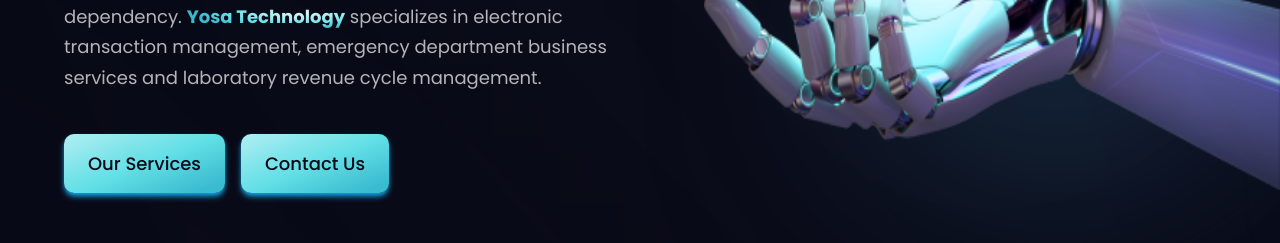
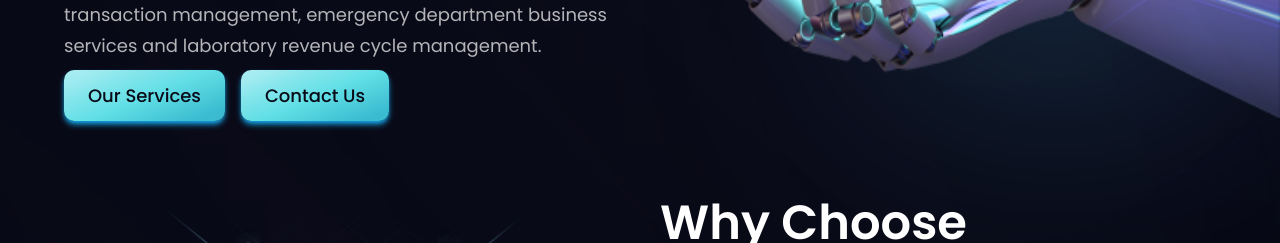
Before and after one commit to ankitmalik84/YosaTechnology, a React (Vite) app: page / in a window 1280 px wide. Shown: the part 506-749 px from the top of the page. Built offline with nearby package versions, Linux system fonts and the light colour scheme.

Commit message:
Changes to be committed:

```diff
--- a/src/components/Button.jsx
+++ b/src/components/Button.jsx
@@ -8,7 +8,7 @@ const Button = ({ styles, text, link }) => (
     href={link}
     target="_blank"
     type="button"
-    className={`py-4 px-6 font-poppins font-medium text-[18px] text-primary bg-blue-gradient rounded-[10px] outline-none ${styles} shadow-md shadow-sky-500 `}
+    className={`py-3 px-6 font-poppins font-medium text-[18px] text-primary bg-blue-gradient rounded-[10px] outline-none ${styles} shadow-md shadow-sky-500 `}
   >
     {text}
   </a>
--- a/src/components/Hero.jsx
+++ b/src/components/Hero.jsx
@@ -45,8 +45,8 @@ const Hero = () => {
           business services and laboratory revenue cycle management.
         </p>
         <div className="flex gap-4">
-          <Button styles={`mt-10`} text={`Our Services`} link={``} />
-          <Button styles={`mt-10`} text={`Contact Us`} link={``} />
+          <Button styles={`mt-2`} text={`Our Services`} link={``} />
+          <Button styles={`mt-2`} text={`Contact Us`} link={``} />
         </div>
       </div>
 
--- a/src/style.js
+++ b/src/style.js
@@ -11,7 +11,7 @@ const styles = {
   flexStart: "flex justify-center items-start",
 
   paddingX: "sm:px-16 px-6",
-	paddingY: "sm:py-16 py-6",
+  paddingY: "sm:py-8 py-6",
   padding: "sm:px-16 px-6 sm:py-12 py-4",
 
   marginX: "sm:mx-16 mx-6",
```
Lines whose indentation alone changed are shown as unchanged.
